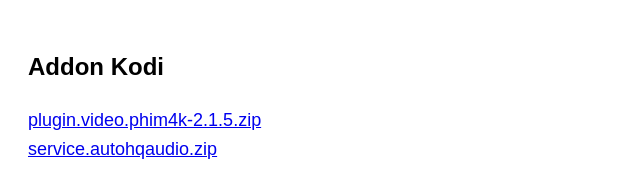
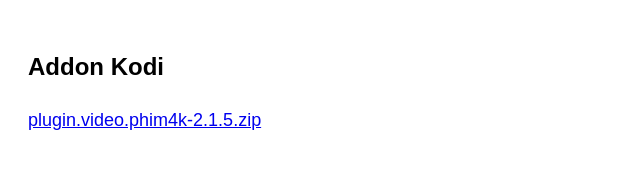
Before and after one commit to p4kxyz/p4kxyz.github.io, a plain HTML site: page index.html in a window 1280 px wide. Shown: the whole page, without its empty margins (0-640 px from the left). Drawn offline with Linux system fonts and the light colour scheme.

Commit message:
Update index.html

```diff
--- a/index.html
+++ b/index.html
@@ -12,6 +12,5 @@
 <h2>Addon Kodi</h2>
 
 <a href="plugin.video.phim4k-2.1.5.zip">plugin.video.phim4k-2.1.5.zip</a><br>
-<a href="service.autohqaudio.zip">service.autohqaudio.zip</a><br>
 </body>
 </html>
```
